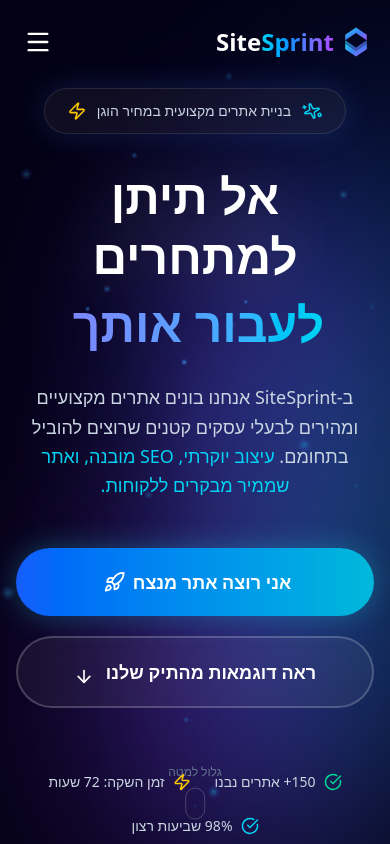
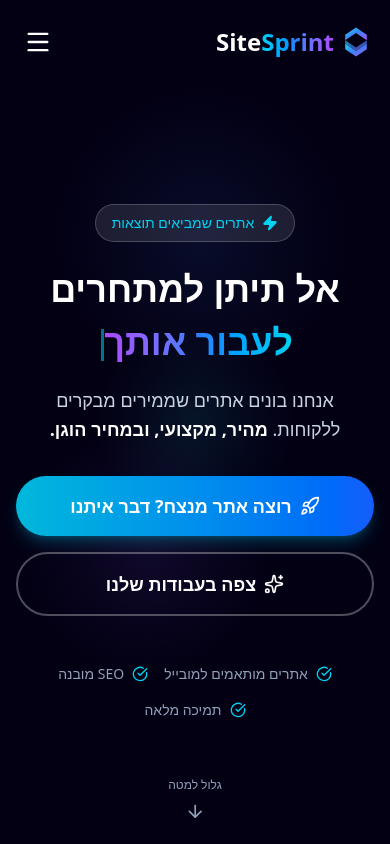
Before and after one commit to dking9876/sitesprint, a Next.js app: page / in a window 390 px wide. Shown: the top 844 px of the page. Built offline with nearby package versions, Linux system fonts and the light colour scheme.

Commit message:
Fix: Complete Hero rewrite - remove all animations for stable mobile performance

```diff
--- a/components/Hero.tsx
+++ b/components/Hero.tsx
@@ -1,148 +1,26 @@
 "use client";
 
-import { motion, useScroll, useTransform, useMotionValue, useSpring } from "framer-motion";
+import { motion, useScroll, useTransform } from "framer-motion";
 import { CheckCircle, ArrowDown, Sparkles, Zap, Rocket } from "lucide-react";
-import { useRef, useState, useEffect, useCallback } from "react";
+import { useRef, useState, useEffect } from "react";
 
 // Typewriter words - meaningful phrases that complete "אל תיתן למתחרים..."
 const TYPEWRITER_WORDS = ["לנצח אותך", "לעבור אותך", "לקחת לך לקוחות"];
 
-// Animated orb data for a "video-like" effect
-const ANIMATED_ORBS = [
-    { size: 400, x: 80, y: 20, color: "from-blue-600 to-cyan-500", duration: 20, delay: 0 },
-    { size: 350, x: 10, y: 70, color: "from-purple-600 to-indigo-500", duration: 25, delay: 2 },
-    { size: 300, x: 60, y: 50, color: "from-cyan-500 to-blue-400", duration: 18, delay: 1 },
-    { size: 250, x: 30, y: 30, color: "from-indigo-600 to-purple-500", duration: 22, delay: 3 },
-    { size: 200, x: 70, y: 80, color: "from-blue-500 to-cyan-400", duration: 15, delay: 0.5 },
-];
-
-// Particle config
-const PARTICLE_COUNT = 50;
-
-interface Particle {
-    id: number;
-    x: number;
-    y: number;
-    size: number;
-    speed: number;
-    opacity: number;
-}
-
 export default function Hero() {
     const [mounted, setMounted] = useState(false);
-    const [particles, setParticles] = useState<Particle[]>([]);
     const [currentWordIndex, setCurrentWordIndex] = useState(0);
     const [displayText, setDisplayText] = useState("");
     const [isDeleting, setIsDeleting] = useState(false);
-    const [isMobile, setIsMobile] = useState(false);
 
     const whatsappNumber = process.env.NEXT_PUBLIC_WHATSAPP_NUMBER || "972XXXXXXXXX";
     const whatsappLink = `https://wa.me/${whatsappNumber}?text=${encodeURIComponent("היי, אני רוצה אתר מנצח")}`;
     const containerRef = useRef<HTMLElement>(null);
-    const canvasRef = useRef<HTMLCanvasElement>(null);
 
-    // Mouse position for spotlight
-    const mouseX = useMotionValue(0);
-    const mouseY = useMotionValue(0);
-    const smoothMouseX = useSpring(mouseX, { stiffness: 30, damping: 20 });
-    const smoothMouseY = useSpring(mouseY, { stiffness: 30, damping: 20 });
-
-    // Initialize particles on mount and detect mobile
+    // Initialize on mount
     useEffect(() => {
         setMounted(true);
-        // Detect mobile/touch device
-        const checkMobile = () => {
-            setIsMobile(window.matchMedia('(max-width: 768px)').matches || 'ontouchstart' in window);
-        };
-        checkMobile();
-        window.addEventListener('resize', checkMobile);
-
-        // Reduce particles on mobile for performance
-        const particleCount = window.innerWidth < 768 ? 20 : PARTICLE_COUNT;
-        const newParticles: Particle[] = [];
-        for (let i = 0; i < particleCount; i++) {
-            newParticles.push({
-                id: i,
-                x: Math.random() * 100,
-                y: Math.random() * 100,
-                size: Math.random() * 3 + 1,
-                speed: Math.random() * 0.5 + 0.2,
-                opacity: Math.random() * 0.5 + 0.3,
-            });
-        }
-        setParticles(newParticles);
-
-        return () => window.removeEventListener('resize', checkMobile);
     }, []);
-
-    // Canvas animation for floating particles
-    useEffect(() => {
-        if (!mounted || !canvasRef.current) return;
-
-        const canvas = canvasRef.current;
-        const ctx = canvas.getContext('2d');
-        if (!ctx) return;
-
-        let animationId: number;
-        let localParticles = particles.map(p => ({ ...p, currentY: p.y }));
-
-        const resize = () => {
-            canvas.width = window.innerWidth;
-            canvas.height = window.innerHeight;
-        };
-        resize();
-        window.addEventListener('resize', resize);
-
-        const animate = () => {
-            ctx.clearRect(0, 0, canvas.width, canvas.height);
-
-            localParticles.forEach((particle) => {
-                particle.currentY -= particle.speed * 0.1;
-                if (particle.currentY < -5) {
-                    particle.currentY = 105;
-                }
-
-                const x = (particle.x / 100) * canvas.width;
-                const y = (particle.currentY / 100) * canvas.height;
-
-                // Create gradient for each particle
-                const gradient = ctx.createRadialGradient(x, y, 0, x, y, particle.size * 2);
-                gradient.addColorStop(0, `rgba(34, 211, 238, ${particle.opacity})`);
-                gradient.addColorStop(0.5, `rgba(59, 130, 246, ${particle.opacity * 0.5})`);
-                gradient.addColorStop(1, 'rgba(59, 130, 246, 0)');
-
-                ctx.beginPath();
-                ctx.arc(x, y, particle.size * 2, 0, Math.PI * 2);
-                ctx.fillStyle = gradient;
-                ctx.fill();
-            });
-
-            animationId = requestAnimationFrame(animate);
-        };
-
-        animate();
-
-        return () => {
-            cancelAnimationFrame(animationId);
-            window.removeEventListener('resize', resize);
-        };
-    }, [mounted, particles]);
-
-    // Mouse tracking - only on desktop
-    useEffect(() => {
-        if (!mounted || isMobile) return;
-
-        const handleMouseMove = (e: MouseEvent) => {
-            if (containerRef.current) {
-                const rect = containerRef.current.getBoundingClientRect();
-                mouseX.set(e.clientX - rect.left);
-                mouseY.set(e.clientY - rect.top);
-            }
-        };
-
-        window.addEventListener("mousemove", handleMouseMove);
-        return () => window.removeEventListener("mousemove", handleMouseMove);
-    }, [mounted, isMobile, mouseX, mouseY]);
 
     // Typewriter effect
     useEffect(() => {
@@ -190,262 +68,161 @@ export default function Hero() {
     return (
         <section ref={containerRef} className="relative min-h-screen flex items-center justify-center overflow-hidden pt-20">
 
-            {/* Animated Background - Video-like effect */}
+            {/* Simple Gradient Background - Mobile optimized */}
             <div className="absolute inset-0 z-0 bg-[#030014]">
 
-                {/* Large Animated Gradient Orbs - Creates "video" effect */}
-                {ANIMATED_ORBS.map((orb, i) => (
-                    <motion.div
-                        key={i}
-                        className={`absolute rounded-full bg-gradient-to-br ${orb.color} blur-[100px]`}
+                {/* Static gradient orbs - no animation for stability */}
+                <div
+                    className="absolute w-[300px] h-[300px] md:w-[500px] md:h-[500px] rounded-full opacity-30"
                     style={{
-                            width: orb.size,
-                            height: orb.size,
-                            left: `${orb.x}%`,
-                            top: `${orb.y}%`,
-                            transform: 'translate(-50%, -50%)',
-                        }}
-                        animate={{
-                            x: [0, 100, -50, 0],
-                            y: [0, -80, 60, 0],
-                            scale: [1, 1.3, 0.8, 1],
-                            opacity: [0.4, 0.7, 0.4, 0.4],
-                        }}
-                        transition={{
-                            duration: orb.duration,
-                            repeat: Infinity,
-                            delay: orb.delay,
-                            ease: "easeInOut",
+                        background: "radial-gradient(circle, rgba(59,130,246,0.4) 0%, transparent 70%)",
+                        top: "10%",
+                        right: "10%",
                     }}
                 />
-                ))}
-
-                {/* Canvas for animated particles */}
-                <canvas
-                    ref={canvasRef}
-                    className="absolute inset-0 z-[1]"
-                />
-
-                {/* Mouse Spotlight - Desktop only */}
-                {mounted && !isMobile && (
-                    <motion.div
-                        className="absolute w-[600px] h-[600px] rounded-full pointer-events-none z-[2]"
+                <div
+                    className="absolute w-[250px] h-[250px] md:w-[400px] md:h-[400px] rounded-full opacity-30"
                     style={{
-                            background: "radial-gradient(circle, rgba(59,130,246,0.15) 0%, rgba(34,211,238,0.08) 40%, transparent 70%)",
-                            x: smoothMouseX,
-                            y: smoothMouseY,
-                            translateX: "-50%",
-                            translateY: "-50%",
+                        background: "radial-gradient(circle, rgba(139,92,246,0.4) 0%, transparent 70%)",
+                        bottom: "20%",
+                        left: "5%",
                     }}
                 />
-                )}
+                <div
+                    className="absolute w-[200px] h-[200px] md:w-[350px] md:h-[350px] rounded-full opacity-25"
+                    style={{
+                        background: "radial-gradient(circle, rgba(34,211,238,0.4) 0%, transparent 70%)",
+                        top: "50%",
+                        left: "50%",
+                        transform: "translate(-50%, -50%)",
+                    }}
+                />
 
                 {/* Grid Pattern */}
                 <div
-                    className="absolute inset-0 z-[3] opacity-[0.05]"
+                    className="absolute inset-0 z-[3] opacity-[0.03]"
                     style={{
                         backgroundImage: `
                             linear-gradient(rgba(255,255,255,0.1) 1px, transparent 1px),
                             linear-gradient(90deg, rgba(255,255,255,0.1) 1px, transparent 1px)
                         `,
-                        backgroundSize: '80px 80px'
+                        backgroundSize: '60px 60px'
                     }}
                 />
 
                 {/* Vignette */}
-                <div className="absolute inset-0 z-[4] bg-[radial-gradient(ellipse_at_center,transparent_0%,rgba(3,0,20,0.3)_50%,rgba(3,0,20,0.7)_100%)]" />
+                <div className="absolute inset-0 z-[4] bg-[radial-gradient(ellipse_at_center,transparent_0%,rgba(3,0,20,0.4)_70%,rgba(3,0,20,0.8)_100%)]" />
             </div>
 
-            {/* Animated light beams */}
-            <div className="absolute inset-0 z-[5] overflow-hidden pointer-events-none">
-                <motion.div
-                    animate={{
-                        x: ["-100%", "200%"],
-                    }}
-                    transition={{
-                        duration: 8,
-                        repeat: Infinity,
-                        repeatDelay: 5,
-                        ease: "easeInOut",
-                    }}
-                    className="absolute top-1/4 w-[2px] h-[200%] bg-gradient-to-b from-transparent via-cyan-500/30 to-transparent rotate-45"
-                />
-                <motion.div
-                    animate={{
-                        x: ["-100%", "200%"],
-                    }}
-                    transition={{
-                        duration: 10,
-                        repeat: Infinity,
-                        repeatDelay: 7,
-                        ease: "easeInOut",
-                        delay: 3,
-                    }}
-                    className="absolute top-1/3 w-[1px] h-[200%] bg-gradient-to-b from-transparent via-blue-400/20 to-transparent rotate-45"
-                />
-            </div>
-
-            {/* Content */}
+            {/* Main Content */}
             <motion.div
                 style={{ y, opacity }}
-                className="container mx-auto px-4 md:px-6 relative z-10 text-center max-w-5xl"
+                className="relative z-10 container mx-auto px-4 md:px-6 text-center"
             >
-
-                {/* Floating Badge */}
+                {/* Badge */}
                 <motion.div
-                    initial={{ opacity: 0, y: 30, scale: 0.9 }}
-                    animate={{ opacity: 1, y: 0, scale: 1 }}
-                    transition={{ duration: 0.8, type: "spring" }}
-                    className="inline-flex items-center gap-3 mb-8 px-6 py-3 rounded-full bg-white/5 backdrop-blur-xl border border-white/10 text-white font-medium text-sm md:text-base shadow-[0_0_30px_rgba(59,130,246,0.2)]"
+                    initial={{ opacity: 0, y: 20 }}
+                    animate={{ opacity: 1, y: 0 }}
+                    transition={{ duration: 0.6 }}
+                    className="inline-flex items-center gap-2 px-4 py-2 bg-white/10 backdrop-blur-sm rounded-full text-cyan-400 text-sm font-medium mb-6 border border-white/20"
                 >
-                    <motion.div
-                        animate={{ rotate: [0, 360] }}
-                        transition={{ duration: 4, repeat: Infinity, ease: "linear" }}
-                    >
-                        <Sparkles className="text-cyan-400" size={18} />
-                    </motion.div>
-                    <span className="text-slate-300">בניית אתרים מקצועית במחיר הוגן</span>
-                    <motion.div
-                        animate={{ scale: [1, 1.2, 1] }}
-                        transition={{ duration: 2, repeat: Infinity }}
-                    >
-                        <Zap className="text-yellow-400" size={16} />
-                    </motion.div>
+                    <Zap className="fill-cyan-400" size={16} />
+                    <span>אתרים שמביאים תוצאות</span>
                 </motion.div>
 
-                {/* Main Headline with Typewriter */}
+                {/* Main Headline */}
                 <motion.h1
-                    initial={{ opacity: 0, y: 40 }}
+                    initial={{ opacity: 0, y: 30 }}
                     animate={{ opacity: 1, y: 0 }}
-                    transition={{ duration: 0.8, delay: 0.2 }}
-                    className="text-5xl md:text-7xl lg:text-8xl font-bold text-white leading-tight mb-8"
+                    transition={{ duration: 0.6, delay: 0.1 }}
+                    className="text-4xl sm:text-5xl md:text-6xl lg:text-7xl font-bold text-white mb-6 leading-tight"
                 >
-                    <span className="block drop-shadow-[0_0_30px_rgba(255,255,255,0.2)]">
-                        אל תיתן למתחרים
-                    </span>
+                    <span className="block">אל תיתן למתחרים</span>
                     <span className="block mt-2 h-[1.2em] relative whitespace-nowrap">
-                        <span className="bg-gradient-to-l from-cyan-400 via-blue-400 to-indigo-400 bg-clip-text text-transparent">
+                        <span className="bg-gradient-to-l from-cyan-400 via-blue-500 to-purple-500 bg-clip-text text-transparent">
                             {displayText}
                         </span>
-                        <motion.span
-                            animate={{ opacity: [1, 0, 1] }}
-                            transition={{ duration: 0.8, repeat: Infinity }}
-                            className="inline-block w-[3px] h-[0.85em] bg-cyan-400 ml-1 align-middle rounded-full shadow-[0_0_10px_rgba(34,211,238,0.8)]"
-                        />
+                        <span className="inline-block w-[3px] h-[0.9em] bg-cyan-400 ml-1 animate-pulse align-middle" />
                     </span>
                 </motion.h1>
 
                 {/* Subheadline */}
+                <motion.p
+                    initial={{ opacity: 0, y: 30 }}
+                    animate={{ opacity: 1, y: 0 }}
+                    transition={{ duration: 0.6, delay: 0.2 }}
+                    className="text-lg md:text-xl text-slate-300 max-w-2xl mx-auto mb-8 leading-relaxed px-4"
+                >
+                    אנחנו בונים אתרים שממירים מבקרים ללקוחות.
+                    <span className="text-white font-semibold"> מהיר, מקצועי, ובמחיר הוגן.</span>
+                </motion.p>
+
+                {/* CTA Buttons */}
                 <motion.div
-                    initial={{ opacity: 0, y: 40 }}
+                    initial={{ opacity: 0, y: 30 }}
                     animate={{ opacity: 1, y: 0 }}
-                    transition={{ duration: 0.8, delay: 0.4 }}
-                    className="relative mb-12"
+                    transition={{ duration: 0.6, delay: 0.3 }}
+                    className="flex flex-col sm:flex-row gap-4 justify-center items-center mb-12"
                 >
-                    <p className="text-lg md:text-xl lg:text-2xl text-slate-300 max-w-3xl mx-auto leading-relaxed">
-                        ב-SiteSprint אנחנו בונים אתרים מקצועיים ומהירים לבעלי עסקים קטנים שרוצים להוביל בתחומם.
-                        <span className="text-cyan-400 font-medium"> עיצוב יוקרתי, SEO מובנה, ואתר שממיר מבקרים ללקוחות.</span>
-                    </p>
-                </motion.div>
-
-                {/* CTAs */}
-                <motion.div
-                    initial={{ opacity: 0, y: 40 }}
-                    animate={{ opacity: 1, y: 0 }}
-                    transition={{ duration: 0.8, delay: 0.6 }}
-                    className="flex flex-col sm:flex-row gap-5 justify-center items-center mb-16"
-                >
-                    {/* Primary CTA with glow */}
                     <motion.a
                         href={whatsappLink}
                         target="_blank"
                         rel="noopener noreferrer"
-                        whileHover={{ scale: 1.03, boxShadow: "0 0 50px rgba(34,211,238,0.4)" }}
+                        whileHover={{ scale: 1.05 }}
                         whileTap={{ scale: 0.98 }}
-                        className="group relative w-full sm:w-auto overflow-hidden bg-gradient-to-l from-cyan-500 to-blue-600 text-white font-bold text-lg px-10 py-5 rounded-full shadow-[0_0_30px_rgba(34,211,238,0.3)]"
+                        className="w-full sm:w-auto px-8 py-4 bg-gradient-to-r from-cyan-500 to-blue-600 text-white font-bold text-lg rounded-full shadow-lg shadow-cyan-500/25 flex items-center justify-center gap-2"
                     >
-                        <span className="relative z-10 flex items-center justify-center gap-3">
-                            אני רוצה אתר מנצח
-                            <motion.span
-                                animate={{ x: [0, 5, 0] }}
-                                transition={{ duration: 1.5, repeat: Infinity }}
-                            >
-                                <Rocket size={22} />
-                            </motion.span>
-                        </span>
-                        {/* Shimmer effect */}
-                        <motion.div
-                            animate={{ x: ["-100%", "200%"] }}
-                            transition={{ duration: 2, repeat: Infinity, repeatDelay: 2 }}
-                            className="absolute inset-0 bg-gradient-to-r from-transparent via-white/20 to-transparent skew-x-12"
-                        />
+                        <Rocket size={20} />
+                        רוצה אתר מנצח? דבר איתנו
                     </motion.a>
 
-                    {/* Secondary CTA */}
                     <motion.button
                         onClick={scrollToPortfolio}
-                        whileHover={{ scale: 1.03, borderColor: "rgba(34,211,238,0.5)" }}
+                        whileHover={{ scale: 1.05 }}
                         whileTap={{ scale: 0.98 }}
-                        className="group w-full sm:w-auto px-10 py-5 rounded-full border-2 border-white/20 bg-white/5 backdrop-blur-sm text-white font-semibold text-lg transition-all hover:bg-white/10"
+                        className="w-full sm:w-auto px-8 py-4 border-2 border-white/30 text-white font-semibold text-lg rounded-full hover:bg-white/10 transition-colors flex items-center justify-center gap-2"
                     >
-                        <span className="flex items-center justify-center gap-3">
-                            ראה דוגמאות מהתיק שלנו
-                            <motion.span
-                                animate={{ y: [0, 5, 0] }}
-                                transition={{ duration: 1.5, repeat: Infinity }}
-                            >
-                                <ArrowDown size={20} />
-                            </motion.span>
-                        </span>
+                        <Sparkles size={20} />
+                        צפה בעבודות שלנו
                     </motion.button>
                 </motion.div>
 
                 {/* Trust Indicators */}
                 <motion.div
-                    initial={{ opacity: 0, y: 30 }}
-                    animate={{ opacity: 1, y: 0 }}
-                    transition={{ duration: 0.8, delay: 0.8 }}
-                    className="flex flex-wrap justify-center gap-6 md:gap-10"
+                    initial={{ opacity: 0 }}
+                    animate={{ opacity: 1 }}
+                    transition={{ duration: 0.6, delay: 0.5 }}
+                    className="flex flex-wrap justify-center gap-4 md:gap-8 text-slate-400 text-sm"
                 >
                     {[
-                        { icon: CheckCircle, text: "150+ אתרים נבנו", color: "text-emerald-400" },
-                        { icon: Zap, text: "זמן השקה: 72 שעות", color: "text-yellow-400" },
-                        { icon: CheckCircle, text: "98% שביעות רצון", color: "text-cyan-400" },
+                        { icon: CheckCircle, text: "אתרים מותאמים למובייל" },
+                        { icon: CheckCircle, text: "SEO מובנה" },
+                        { icon: CheckCircle, text: "תמיכה מלאה" },
                     ].map((item, i) => (
-                        <motion.div
-                            key={i}
-                            whileHover={{ scale: 1.05 }}
-                            className="flex items-center gap-2 text-slate-300 text-sm md:text-base"
-                        >
-                            <item.icon className={item.color} size={18} />
+                        <div key={i} className="flex items-center gap-2">
+                            <item.icon className="text-cyan-400" size={16} />
                             <span>{item.text}</span>
-                        </motion.div>
+                        </div>
                     ))}
                 </motion.div>
-
             </motion.div>
 
             {/* Scroll Indicator */}
             <motion.div
                 initial={{ opacity: 0 }}
                 animate={{ opacity: 1 }}
-                transition={{ delay: 1.5 }}
+                transition={{ delay: 1 }}
                 className="absolute bottom-8 left-1/2 -translate-x-1/2 z-10"
             >
-                <motion.div
-                    animate={{ y: [0, 8, 0] }}
+                <motion.button
+                    onClick={scrollToPortfolio}
+                    animate={{ y: [0, 10, 0] }}
                     transition={{ duration: 2, repeat: Infinity }}
-                    className="flex flex-col items-center gap-2"
+                    className="flex flex-col items-center gap-2 text-slate-400 hover:text-white transition-colors"
                 >
-                    <span className="text-slate-500 text-xs">גלול למטה</span>
-                    <div className="w-5 h-8 rounded-full border border-white/20 flex justify-center pt-1.5">
-                        <motion.div
-                            animate={{ y: [0, 10, 0], opacity: [1, 0, 1] }}
-                            transition={{ duration: 2, repeat: Infinity }}
-                            className="w-1 h-1 bg-cyan-400 rounded-full shadow-[0_0_5px_rgba(34,211,238,0.8)]"
-                        />
-                    </div>
-                </motion.div>
+                    <span className="text-xs">גלול למטה</span>
+                    <ArrowDown size={20} />
+                </motion.button>
             </motion.div>
         </section>
     );
```
Lines whose indentation alone changed are shown as unchanged.
